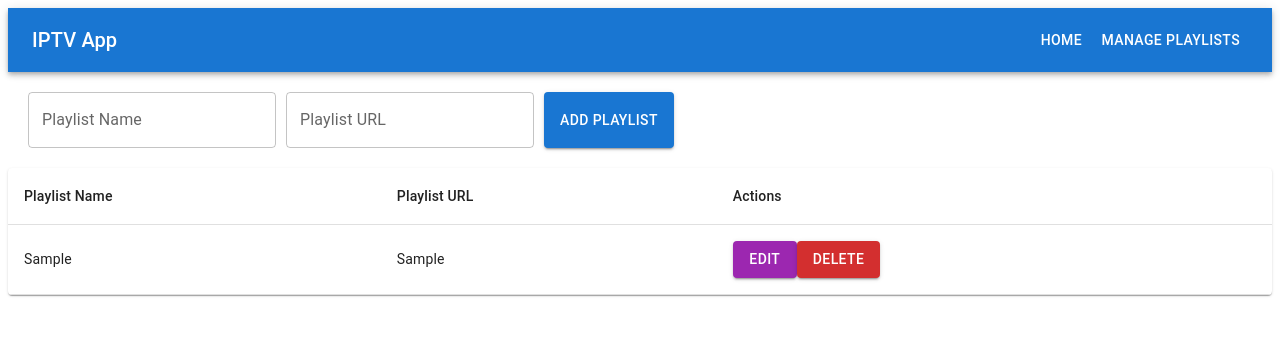
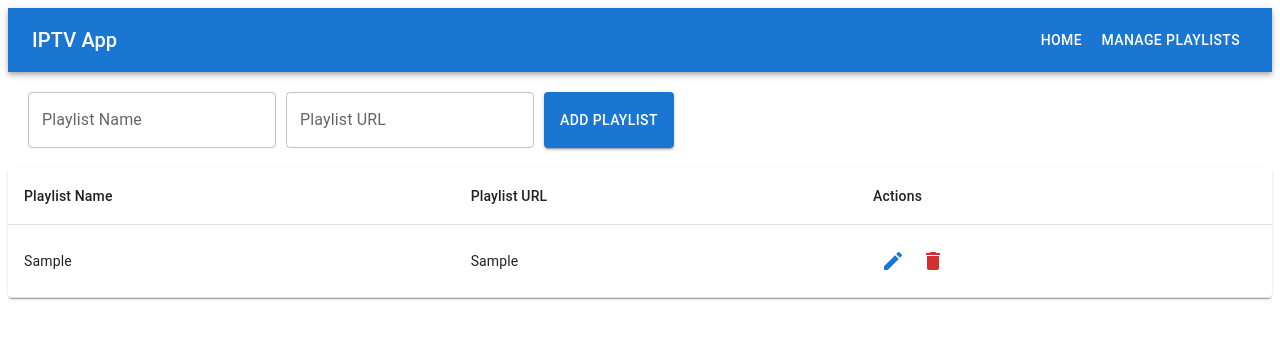
Before and after one commit to nandoxscr/iptv, a React (Create React App) app: page /manage in a window 1280 px wide. Both pictures are taken after typing "Sample", "Sample" into the empty fields and a click on the button "ADD PLAYLIST". Shown: the top 338 px of the page. Built offline with nearby package versions, Linux system fonts and the light colour scheme.

Commit message:
fix the icon on manage list

```diff
--- a/src/components/ManagePlaylists.js
+++ b/src/components/ManagePlaylists.js
@@ -1,5 +1,7 @@
 import React, { useState } from 'react';
-import { TextField, Button, Table, TableBody, TableCell, TableContainer, TableHead, TableRow, Paper } from '@mui/material';
+import { TextField, Button, Table, TableBody, TableCell, TableContainer, TableHead, TableRow, Paper, IconButton } from '@mui/material';
+import EditIcon from '@mui/icons-material/Edit';
+import DeleteIcon from '@mui/icons-material/Delete';
 
 function ManagePlaylists() {
   const [playlists, setPlaylists] = useState([]);
@@ -46,12 +48,12 @@ function ManagePlaylists() {
                 <TableCell>{playlist.name}</TableCell>
                 <TableCell>{playlist.url}</TableCell>
                 <TableCell>
-                  <Button variant="contained" color="secondary">
-                    Edit
-                  </Button>
-                  <Button variant="contained" color="error">
-                    Delete
-                  </Button>
+                  <IconButton color="primary">
+                    <EditIcon />
+                  </IconButton>
+                  <IconButton color="error">
+                    <DeleteIcon />
+                  </IconButton>
                 </TableCell>
               </TableRow>
             ))}
```
